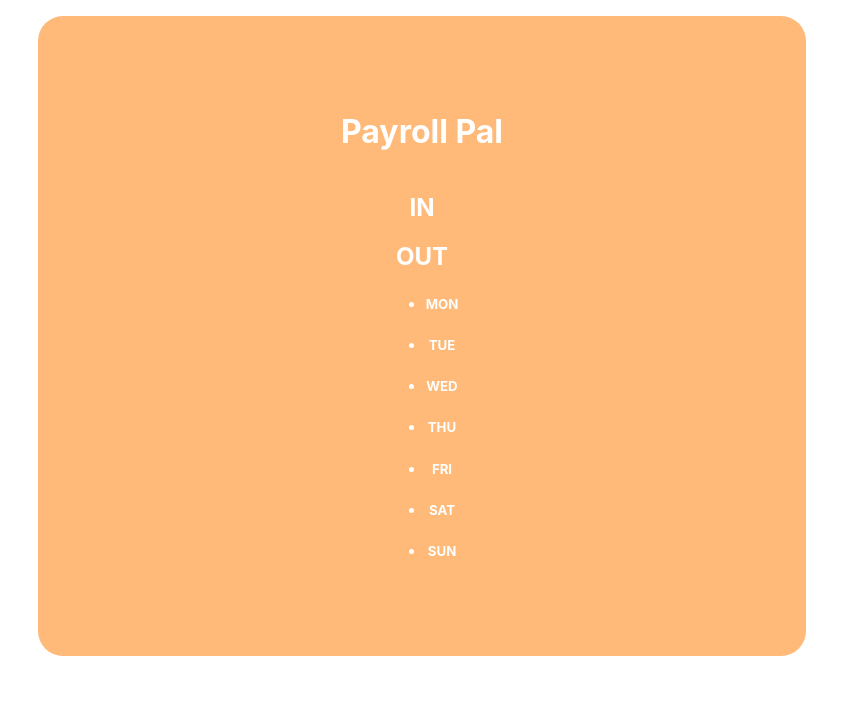
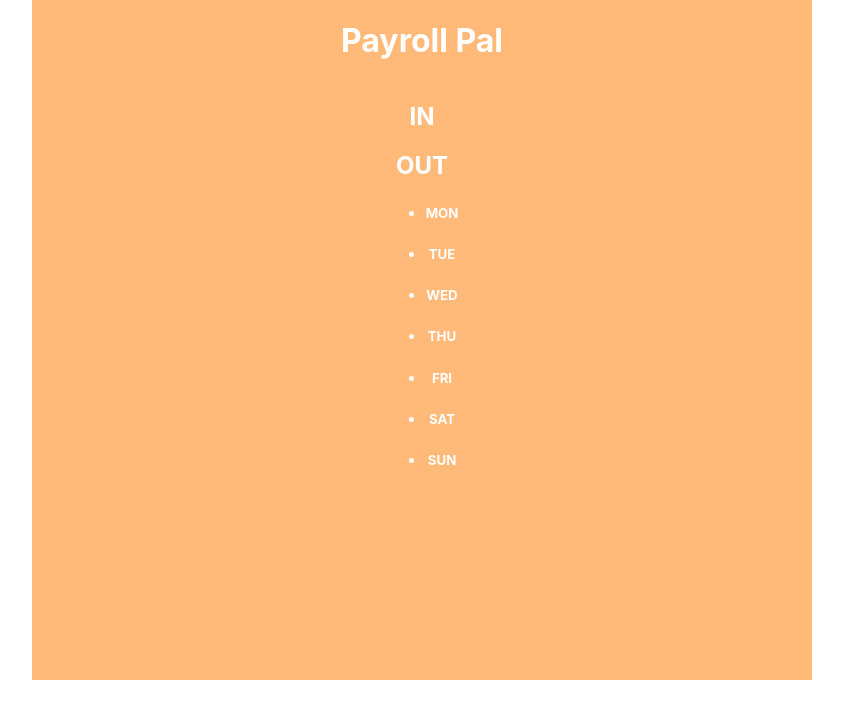
Before and after one commit to llam722/payroll-pal, a React (Create React App) app in the folder payroll-pal-extension/: page / in a window 1280 px wide. Shown: the top 718 px of the page, without its empty margins (218-1061 px from the left). Built offline with nearby package versions, Linux system fonts and the light colour scheme.

Commit message:
edit margins

```diff
--- a/payroll-pal-extension/src/App.css
+++ b/payroll-pal-extension/src/App.css
@@ -4,13 +4,13 @@
   display: flex;
   flex-direction: column;
   text-align: center;
-  width: 800px;
-  height: 600px;
-}
+  width: 780px;
+  height: 680px;
+  background-color: #FFB978;
+  margin: auto;
+  }
 
 .App-header {
-  background-color: #FFB978;
-  min-height: 80vh;
   display: flex;
   flex-direction: column;
   align-items: center;
@@ -18,7 +18,6 @@
   font-size: 1rem;
   color: white;
   border-radius: 25px;
-  margin: 1rem;
 }
 
 .App-link {
--- a/payroll-pal-extension/src/App.tsx
+++ b/payroll-pal-extension/src/App.tsx
@@ -7,8 +7,11 @@ function App() {
     <div className="App">
       <header className="App-header">
         <h1>Payroll Pal</h1>
-    <TimeCard/>
+        <TimeCard/>
       </header>
+      <div className="App-body">
+
+      </div>
     </div>
   );
 }
--- a/payroll-pal-extension/src/index.css
+++ b/payroll-pal-extension/src/index.css
@@ -1,13 +1,16 @@
 body {
-  margin: 0 auto;
   font-family: -apple-system, BlinkMacSystemFont, 'Segoe UI', 'Roboto', 'Oxygen',
-    'Ubuntu', 'Cantarell', 'Fira Sans', 'Droid Sans', 'Helvetica Neue',
-    sans-serif;
+  'Ubuntu', 'Cantarell', 'Fira Sans', 'Droid Sans', 'Helvetica Neue',
+  sans-serif;
   -webkit-font-smoothing: antialiased;
   -moz-osx-font-smoothing: grayscale;
   width: 800px;
   height: 600px;
   box-sizing: border-box;
+  display: flex;
+  margin: auto;
+  justify-content: center;
+  overflow: hidden;
 }
 
 code {
```
